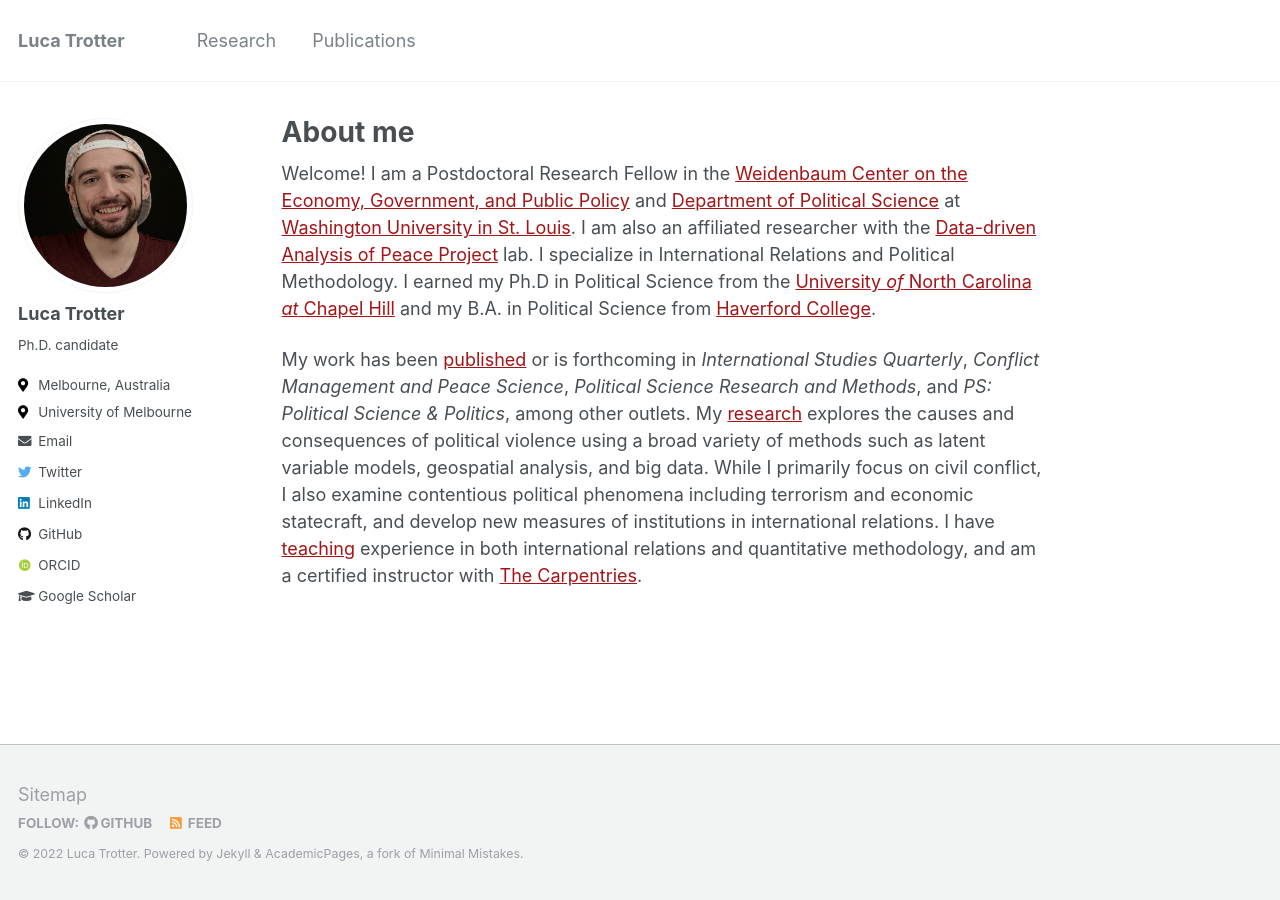
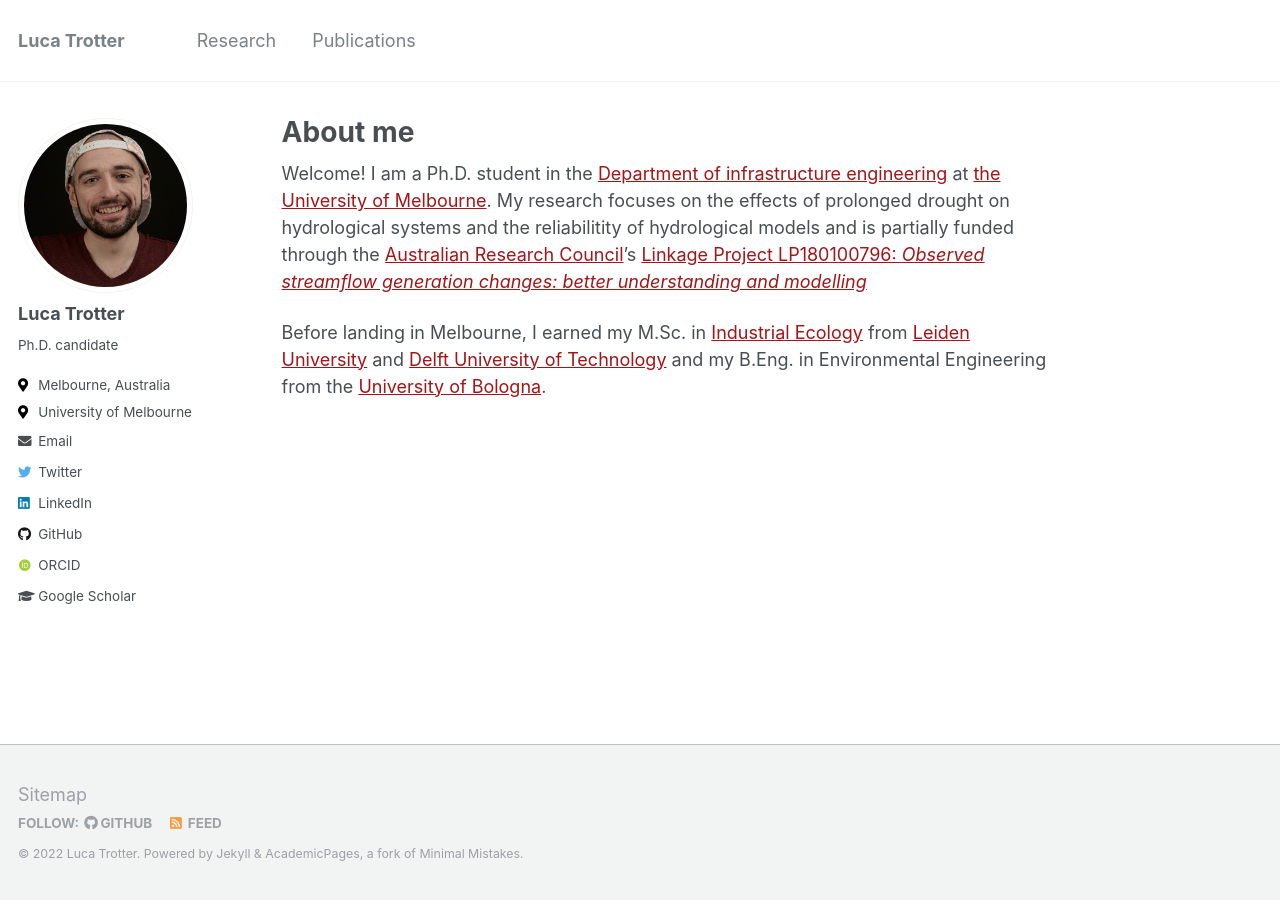
Before and after one commit to ltrotter/ltrotter.github.io, a Jekyll site: the page built from _pages/about.md, in a window 1280 px wide. Built offline with Jekyll 4.4.1, drawn with Linux system fonts in a browser that asks for light colours; some web fonts are replaced.

Commit message:
Update About

```diff
--- a/_pages/about.md
+++ b/_pages/about.md
@@ -8,25 +8,6 @@ redirect_from:
   - /about.html
 ---
 
-Welcome! I am a Postdoctoral Research Fellow in the
-[Weidenbaum Center on the Economy, Government, and Public Policy](https://wc.wustl.edu/)
-and [Department of Political Science](https://polisci.wustl.edu/) at
-[Washington University in St. Louis](https://wustl.edu/). I am also an
-affiliated researcher with the
-[Data-driven Analysis of Peace Project](https://dapp-lab.org) lab. I specialize
-in International Relations and Political Methodology. I earned my Ph.D in
-Political Science from the
-[University *of* North Carolina *at* Chapel Hill](https://www.unc.edu/) and my
-B.A. in Political Science from [Haverford College](https://www.haverford.edu/).
+Welcome! I am a Ph.D. student in the [Department of infrastructure engineering](https://infrastructure.eng.unimelb.edu.au) at [the University of Melbourne](https://unimelb.edu.au). My research focuses on the effects of prolonged drought on hydrological systems and the reliabilitity of hydrological models and is partially funded through the [Australian Research Council](https://www.arc.gov.au/)'s [Linkage Project LP180100796: *Observed streamflow generation changes: better understanding and modelling*]( https://findanexpert.unimelb.edu.au/project/104526-observed-streamflow-generation-changes--better-understanding-and-modelling)
 
-My work has been [published](publications) or is forthcoming in
-*International Studies Quarterly*, *Conflict Management and Peace Science*,
-*Political Science Research and Methods*, and *PS: Political Science & Politics*,
-among other outlets. My [research](research) explores the causes and
-consequences of political violence using a broad variety of methods such as
-latent variable models, geospatial analysis, and big data. While I primarily
-focus on civil conflict, I also examine contentious political phenomena
-including terrorism and economic statecraft, and develop new measures of
-institutions in international relations. I have [teaching](teaching) experience
-in both international relations and quantitative methodology, and am a certified
-instructor with [The Carpentries](https://carpentries.org/).
+Before landing in Melbourne, I earned my M.Sc. in [Industrial Ecology](https://is4ie.org/about/what-is-industrial-ecology) from [Leiden University](https://www.universiteitleiden.nl/en) and [Delft University of Technology](https://www.tudelft.nl/en/) and my B.Eng. in Environmental Engineering from the [University of Bologna](https://www.unibo.it/en).
```
